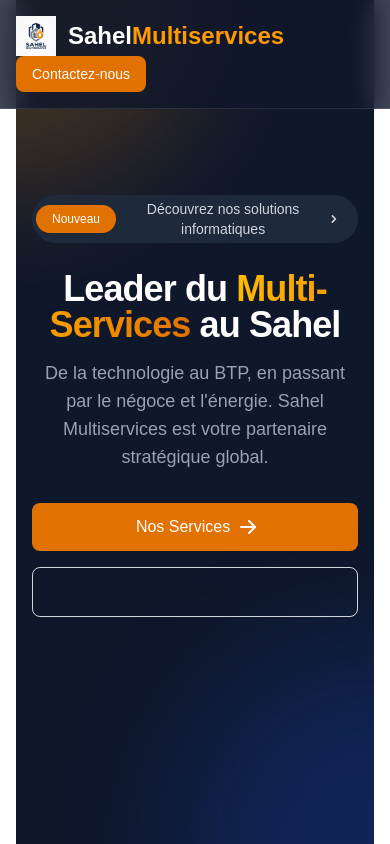
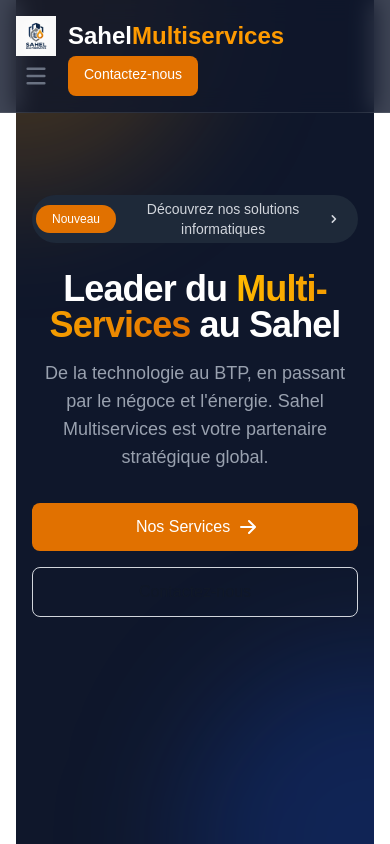
Before and after one commit to MohaDicko/sahel-multiservices, a Next.js app: page / in a window 390 px wide. Shown: the top 844 px of the page. Built offline with nearby package versions, Linux system fonts and the light colour scheme.

Commit message:
feat: add responsive Navbar component with logo, navigation links, and contact button.

```diff
--- a/app/components/Navbar.tsx
+++ b/app/components/Navbar.tsx
@@ -3,6 +3,7 @@
 import { useState } from 'react';
 
 export default function Navbar() {
+  const [navOpen, setNavOpen] = useState(false);
   return (
     <nav className="fixed w-full z-50 top-0 start-0 border-b border-white/10 bg-slate-900/80 backdrop-blur-md">
       <div className="max-w-screen-xl flex flex-wrap items-center justify-between mx-auto p-4">
@@ -13,6 +14,19 @@
           </span>
         </Link>
         <div className="flex md:order-2 space-x-3 md:space-x-0 rtl:space-x-reverse">
+          {/* Mobile menu button */}
+          <button
+            type="button"
+            className="inline-flex items-center p-2 text-sm text-gray-500 rounded-lg md:hidden hover:bg-gray-100 focus:outline-none focus:ring-2 focus:ring-gray-200"
+            aria-controls="navbar-sticky"
+            aria-expanded={navOpen}
+            onClick={() => setNavOpen(!navOpen)}
+          >
+            <span className="sr-only">Open main menu</span>
+            <svg className="w-6 h-6" aria-hidden="true" fill="currentColor" viewBox="0 0 20 20" xmlns="http://www.w3.org/2000/svg">
+              <path fill-rule="evenodd" d={navOpen ? "M4.293 4.293a1 1 0 011.414 0L10 8.586l4.293-4.293a1 1 0 111.414 1.414L11.414 10l4.293 4.293a1 1 0 01-1.414 1.414L10 11.414l-4.293 4.293a1 1 0 01-1.414-1.414L8.586 10 4.293 5.707a1 1 0 010-1.414z" : "M3 5h14a1 1 0 100-2H3a1 1 0 100 2zm0 6h14a1 1 0 100-2H3a1 1 0 100 2zm0 6h14a1 1 0 100-2H3a1 1 0 100 2z"} clip-rule="evenodd" />
+            </svg>
+          </button>
           <Link
             href="#contact"
             className="text-white bg-amber-600 hover:bg-amber-700 focus:ring-4 focus:outline-none focus:ring-amber-300 font-medium rounded-lg text-sm px-4 py-2 text-center"
@@ -20,7 +34,7 @@
             Contactez-nous
           </Link>
         </div>
-        <div className="items-center justify-between hidden w-full md:flex md:w-auto md:order-1" id="navbar-sticky">
+        <div className={`items-center justify-between w-full md:flex md:w-auto md:order-1 ${navOpen ? 'block' : 'hidden'}`} id="navbar-sticky">
           <ul className="flex flex-col p-4 md:p-0 mt-4 font-medium border border-gray-100 rounded-lg md:space-x-8 rtl:space-x-reverse md:flex-row md:mt-0 md:border-0">
             <li>
               <Link href="#" className="block py-2 px-3 text-white bg-amber-700 rounded md:bg-transparent md:text-amber-500 md:p-0" aria-current="page">
```
